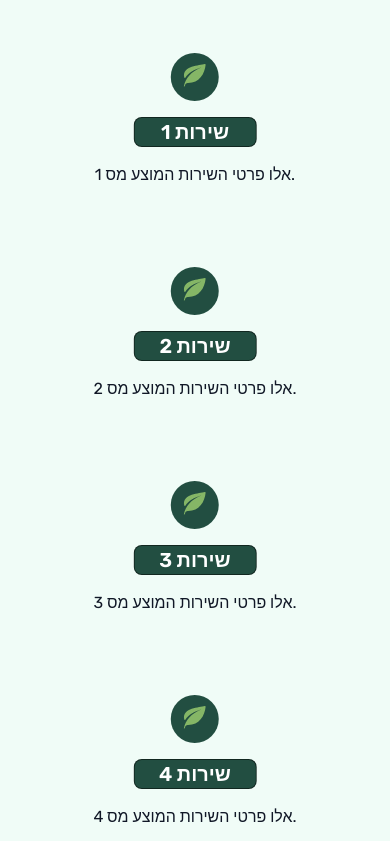
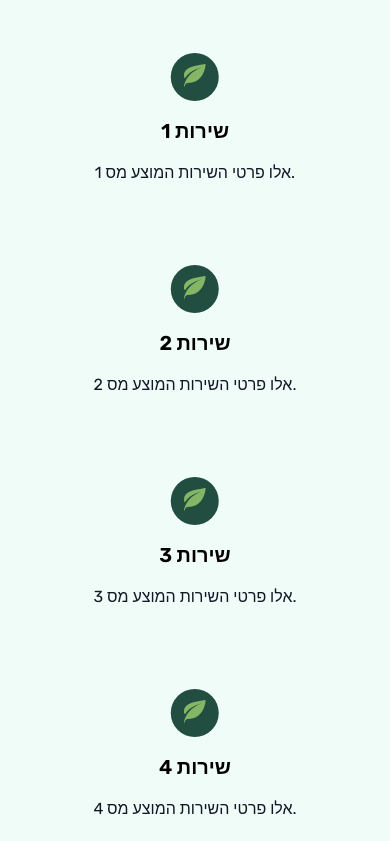
Before and after one commit to MosesLevin/Shirel-Gardening, a Next.js app: page / in a window 390 px wide. Shown: the part 1543-2384 px from the top of the page. Built offline with nearby package versions, Linux system fonts and the light colour scheme; a web font is replaced by a local one.

Commit message:
trying without animation complete... last try for now

```diff
--- a/src/app/sections/Services.tsx
+++ b/src/app/sections/Services.tsx
@@ -1,5 +1,5 @@
 'use client'
-import React, { useState } from 'react'
+
 import Image from 'next/image'
 import tree from '../../assets/tree2.jpg'
 import TestIcon from '@/assets/SVGs/icons/icon.svg'
@@ -60,12 +60,6 @@ const services: interfaceServices[] = [
 ]
 
 const Services = () => {
-  const [isAnimationComplete, setIsAnimationComplete] = useState(false)
-
-  const handleAnimationComplete = () => {
-    setIsAnimationComplete(true)
-  }
-
   return (
     <div className="container mt-36 md:mt-4">
       <SectionHeader
@@ -80,12 +74,10 @@ const Services = () => {
           {services.map((service, index) => (
             <motion.div
               key={index}
-              layout
               initial={{ opacity: 0, x: -40 }} // Using 'x' instead of 'transform'
               whileInView={{ opacity: 1, x: 0 }}
               transition={{ type: 'spring', ease: 'easeInOut', delay: 0.1 }}
-              viewport={{ once: true }}
-              onAnimationComplete={handleAnimationComplete}
+              viewport={{ amount: 'all', once: true, margin: '50px' }}
             >
               {/* Content */}
               <div className="relative md:rounded-lg p-4 group text-center md:shadow md:hover:translate-y-[-10px] md:transition-all md:duration-200  overflow-hidden md:before:content-[''] md:before:absolute md:before:inset-0 md:before:border-[1px] md:before:border-transparent md:before:rounded-lg md:before:transition-all md:before:duration-200 md:hover:before:border-black/30 md:before:z-10 ">
@@ -101,11 +93,7 @@ const Services = () => {
                   </div>
                   <div>
                     <h3
-                      className={`text-xl font-semibold text-black md:inline-flex my-4 ${
-                        isAnimationComplete
-                          ? ' md:shadow-none text-white md:text-black border-black/50 border-[1px] md:border-none bg-p1c1 rounded-lg transition-all duration-300 md:bg-transparent '
-                          : ''
-                      }`}
+                      className={`text-xl font-semibold text-black md:inline-flex my-4`}
                     >
                       {service.title}
                     </h3>
```
